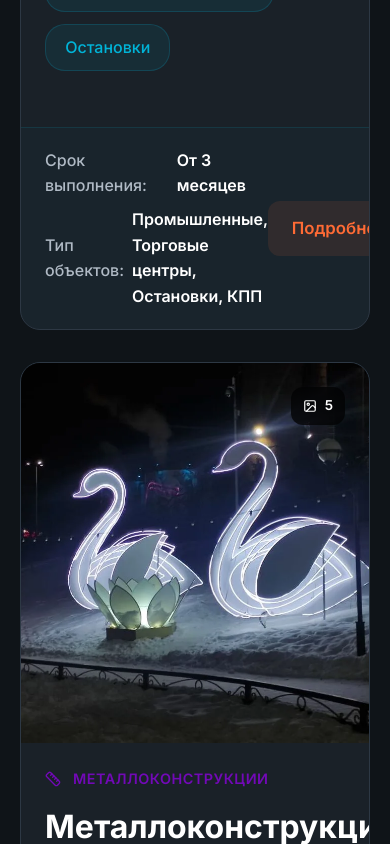
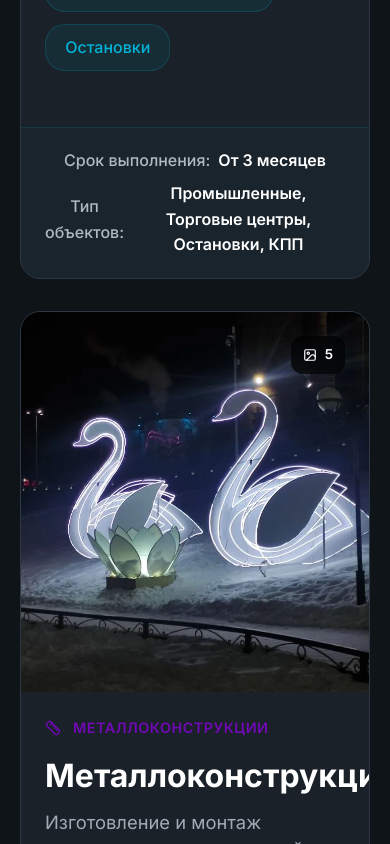
Before and after one commit to Rigoletti/ams, a React (Vite) app: page /ams/catalog in a window 390 px wide. Shown: the part 1820-2664 px from the top of the page. Built offline with nearby package versions, Linux system fonts and the light colour scheme.

Commit message:
'адаптив'

```diff
--- a/src/assets/styles/catalog/Catalog.css
+++ b/src/assets/styles/catalog/Catalog.css
@@ -1472,23 +1472,27 @@
     font-size: 0.9rem !important;
   }
 
-  /* Улучшаем футер карточки */
+  /* Улучшаем футер карточки - убираем кнопку Подробнее */
   .product-footer {
     padding: 1.25rem 1.5rem !important;
+    justify-content: center !important;
   }
 
   .specs-preview {
-    gap: 0.5rem !important;
+    width: 100% !important;
+    display: flex !important;
+    flex-direction: row !important;
+    justify-content: space-around !important;
+    gap: 1rem !important;
   }
 
   .spec-preview-item {
     font-size: 0.95rem !important;
+    text-align: center !important;
   }
 
   .view-details {
-    padding: 0.75rem 1.25rem !important;
-    font-size: 1rem !important;
-    min-height: 48px !important;
+    display: none !important;
   }
 }
 
@@ -1536,9 +1540,11 @@
     font-size: 1rem !important;
   }
 
-  .view-details {
-    font-size: 1.05rem !important;
-    padding: 0.85rem 1.5rem !important;
+  /* Располагаем характеристики в колонку на маленьких экранах */
+  .specs-preview {
+    flex-direction: column !important;
+    align-items: center !important;
+    gap: 0.5rem !important;
   }
 }
 
@@ -1818,7 +1824,6 @@
     height: 100px !important;
   }
 
-  .view-details,
   .modal-close,
   .gallery-nav,
   .thumbnail {
@@ -1830,7 +1835,6 @@
   .advantage-card:hover,
   .category-filter:hover,
   .btn:hover,
-  .view-details:hover,
   .gallery-nav:hover,
   .modal-close:hover,
   .thumbnail:hover {
@@ -1838,7 +1842,6 @@
   }
 
   /* Добавляем активные состояния при нажатии */
-  .view-details:active,
   .gallery-nav:active,
   .thumbnail:active,
   .modal-close:active {
```
